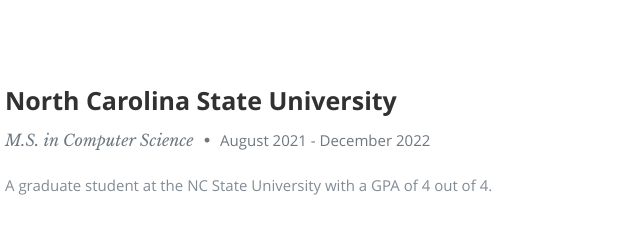
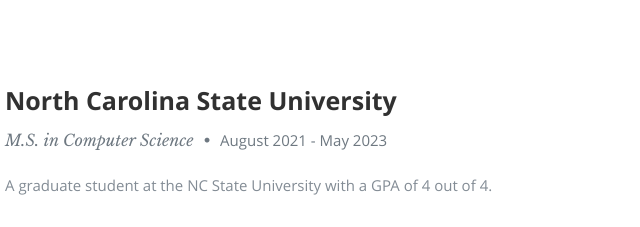
Before and after one commit to uzairchhapra/Personal-Website, a plain HTML site: page index.html in a window 1280 px wide. Shown: the part 1380-1607 px from the top of the page, 400-1040 px from the left. Drawn offline with nearby package versions, Linux system fonts and the light colour scheme; no server answers.

Commit message:
changed grad date

```diff
--- a/index.html
+++ b/index.html
@@ -204,7 +204,7 @@
 
                      <h3>North Carolina State University</h3>
                      <p class="info">M.S. in Computer Science <span>&bull;</span> <em class="date">August 2021 -
-                           December 2022</em>
+                           May 2023</em>
                      </p>
 
                      <p>
```
